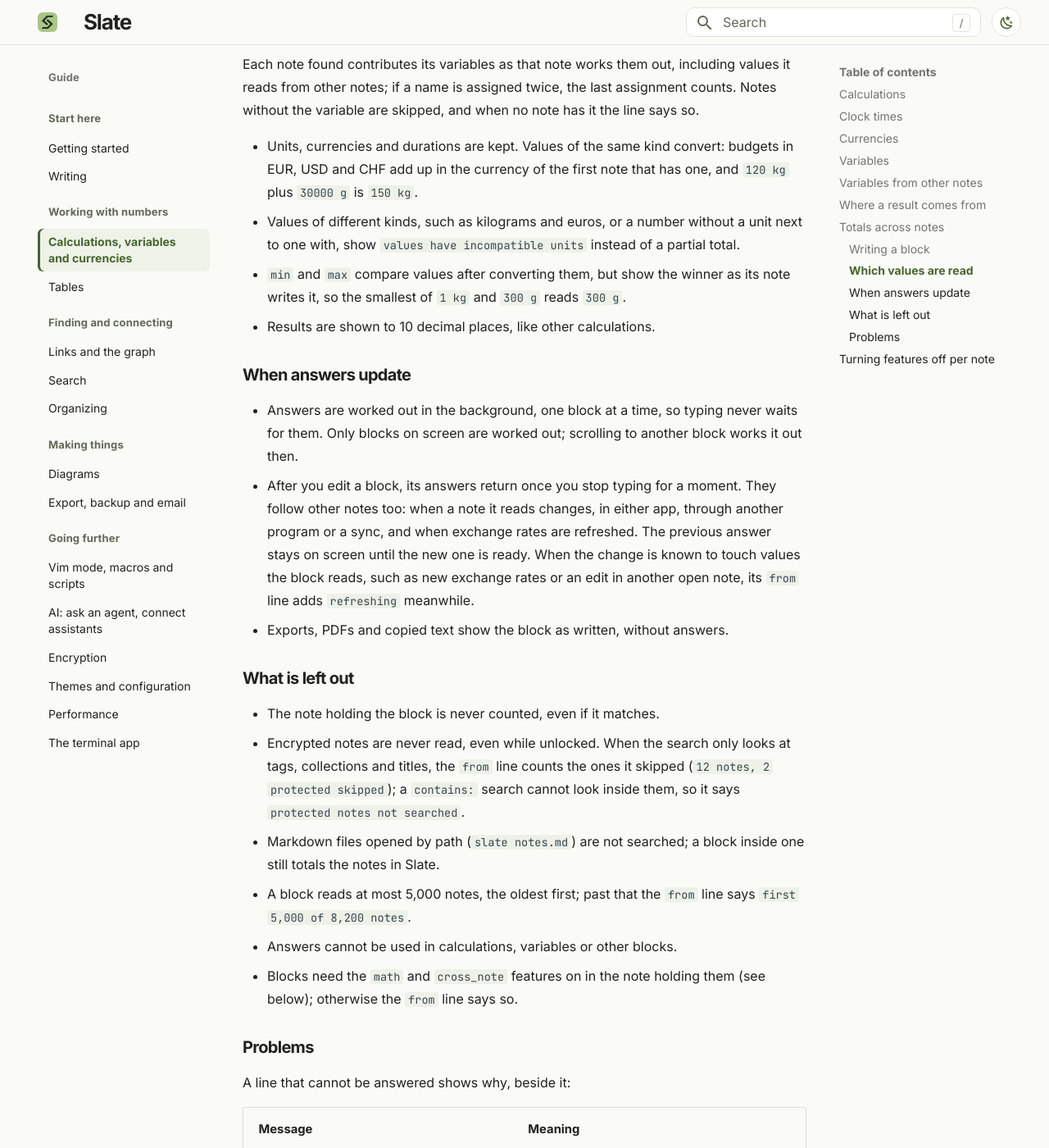
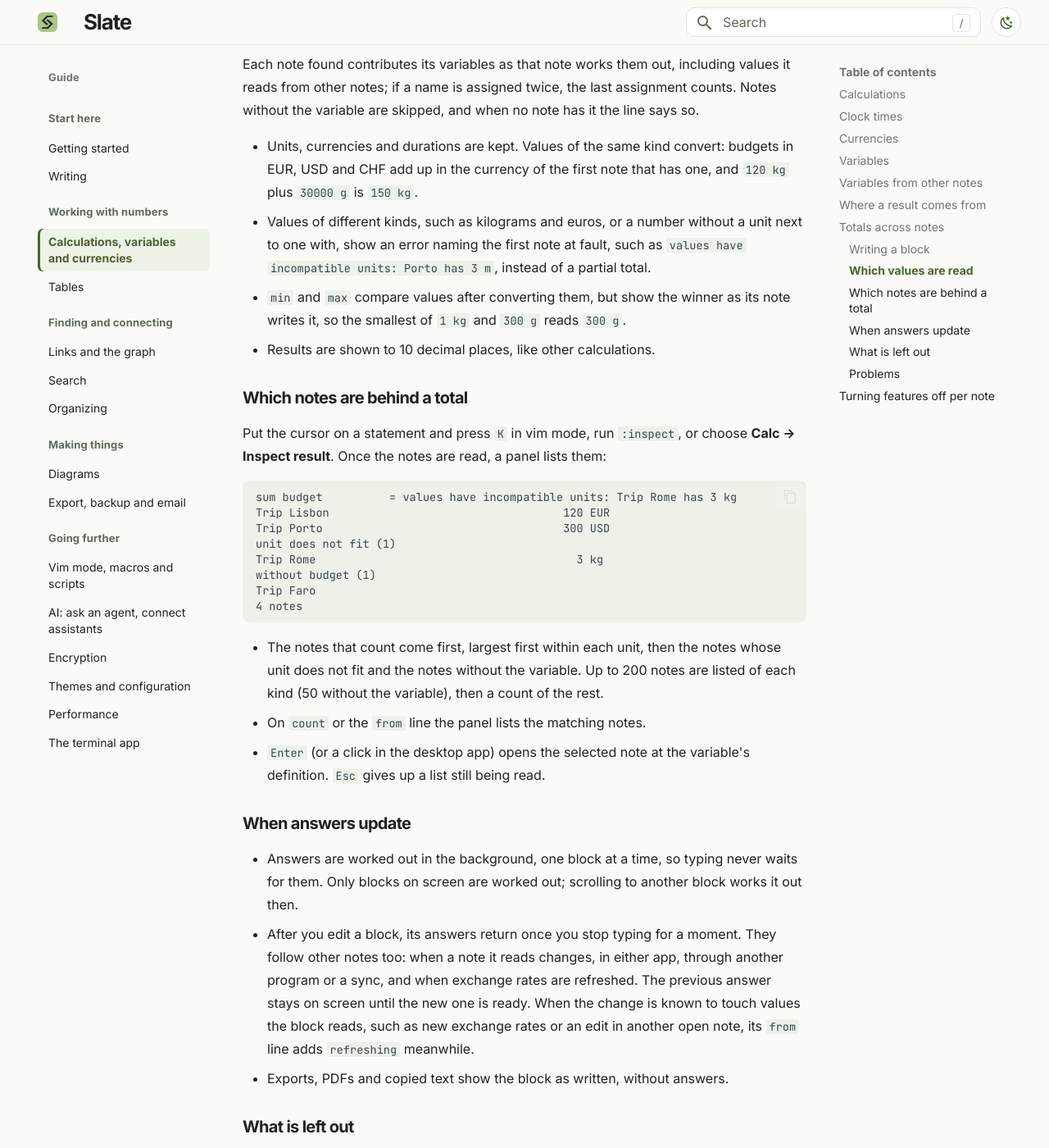
Before and after one commit to dborovcanin/slate-docs, an MkDocs documentation site: the page built from docs/calculations.md, in a window 1280 px wide and 1400 px high, scrolled down 7371 px. Shown: the whole window at 82% size. Built offline with MkDocs 1.6.1 and Material for MkDocs 9.7.7, drawn with Linux system fonts in a browser that asks for light colours; comment, search, counter and statistics services are not loaded; the version menu is left out; some of the changed text lies outside the part shown.

Commit message:
Explain which notes are behind a query total

````diff
--- a/docs/calculations.md
+++ b/docs/calculations.md
@@ -233,11 +233,37 @@ note has it the line says so.
   budgets in EUR, USD and CHF add up in the currency of the first note that
   has one, and `120 kg` plus `30000 g` is `150 kg`.
 - Values of different kinds, such as kilograms and euros, or a number
-  without a unit next to one with, show `values have incompatible units`
-  instead of a partial total.
+  without a unit next to one with, show an error naming the first note at
+  fault, such as `values have incompatible units: Porto has 3 m`, instead of
+  a partial total.
 - `min` and `max` compare values after converting them, but show the winner
   as its note writes it, so the smallest of `1 kg` and `300 g` reads `300 g`.
 - Results are shown to 10 decimal places, like other calculations.
+
+### Which notes are behind a total
+
+Put the cursor on a statement and press `K` in vim mode, run `:inspect`, or
+choose **Calc → Inspect result**. Once the notes are read, a panel lists
+them:
+
+```text
+sum budget          = values have incompatible units: Trip Rome has 3 kg
+Trip Lisbon                                   120 EUR
+Trip Porto                                    300 USD
+unit does not fit (1)
+Trip Rome                                       3 kg
+without budget (1)
+Trip Faro
+4 notes
+```
+
+- The notes that count come first, largest first within each unit, then
+  the notes whose unit does not fit and the notes without the variable.
+  Up to 200 notes are listed of each kind (50 without the variable), then a
+  count of the rest.
+- On `count` or the `from` line the panel lists the matching notes.
+- `Enter` (or a click in the desktop app) opens the selected note at the
+  variable's definition. `Esc` gives up a list still being read.
 
 ### When answers update
 
@@ -282,7 +308,7 @@ A line that cannot be answered shows why, beside it:
 | `search: …` | The search cannot be read, with the reason |
 | `bare words match titles loosely; use title: or #` | The search has plain words |
 | `no matching note exports budget` | No note found has that variable |
-| `values have incompatible units` | The values cannot be added or compared |
+| `values have incompatible units: Porto has 3 m` | The values cannot be added or compared; the note named is the first whose unit does not fit |
 
 ## Turning features off per note
 
````
Also changed, not shown: docs/reference/features.md (+2 -1 lines).
